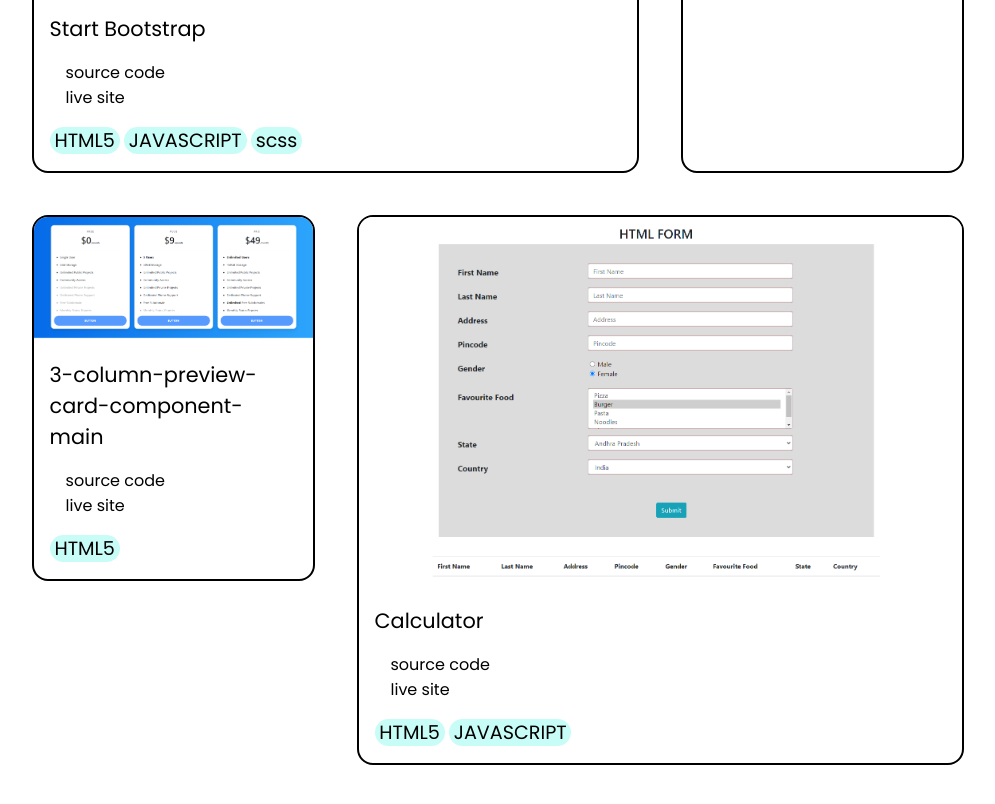
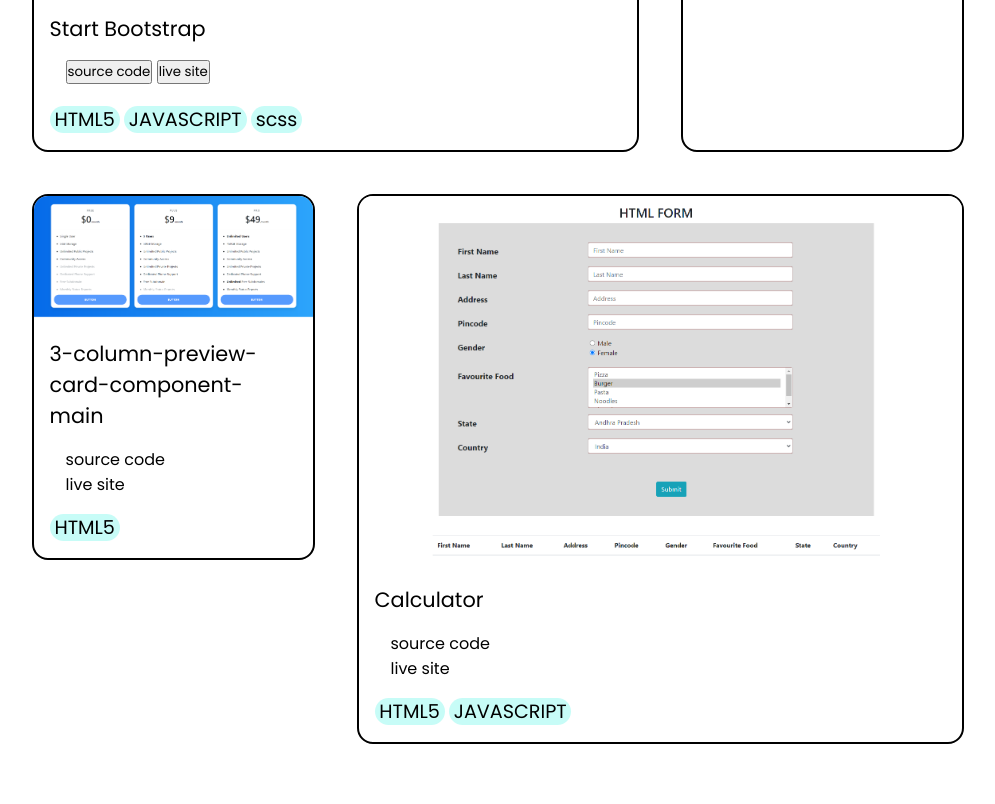
Before and after one commit to subashini1997/port2, a plain HTML site: page index.html in a window 1280 px wide. Shown: the part 3751-4555 px from the top of the page, without its empty margins (142-1137 px from the left). Drawn offline with nearby package versions, Linux system fonts and the light colour scheme.

Commit message:
Update index.html

```diff
--- a/index.html
+++ b/index.html
@@ -257,10 +257,10 @@
                         <div class="project-block-cont">
                             <span class="project-block-heading">Start Bootstrap</span>
                             <div class="project-block-links-source">
-                                <a class="project-block-source"
-                                    href="https://github.com/subashini1997/startbootstrap-sb-admin">source code</a>
-                                <a class="project-block-link"
-                                    href="https://youthful-noether-cce87a.netlify.app">live site</a>
+                                <button> <a class="project-block-source"
+                                    href="https://github.com/subashini1997/startbootstrap-sb-admin">source code</a></button>
+                               <button> <a class="project-block-link"
+                                    href="https://youthful-noether-cce87a.netlify.app">live site</a></button>
                             </div>
                             <div class="used-lang">
                                 <span class="label">HTML5</span>
```
